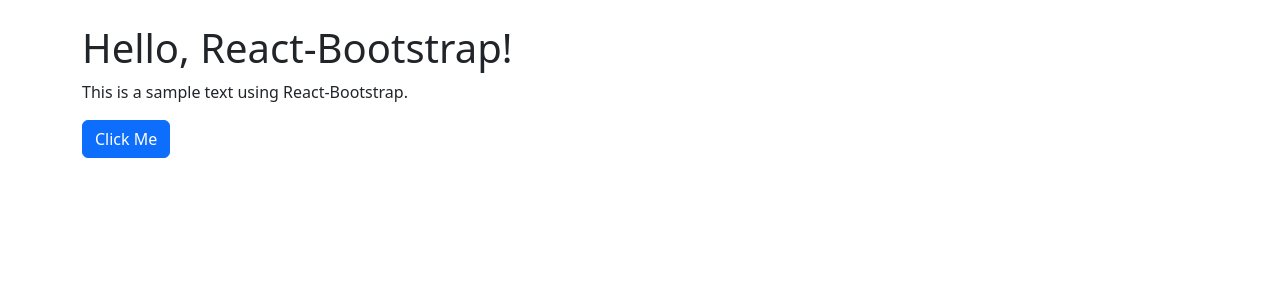
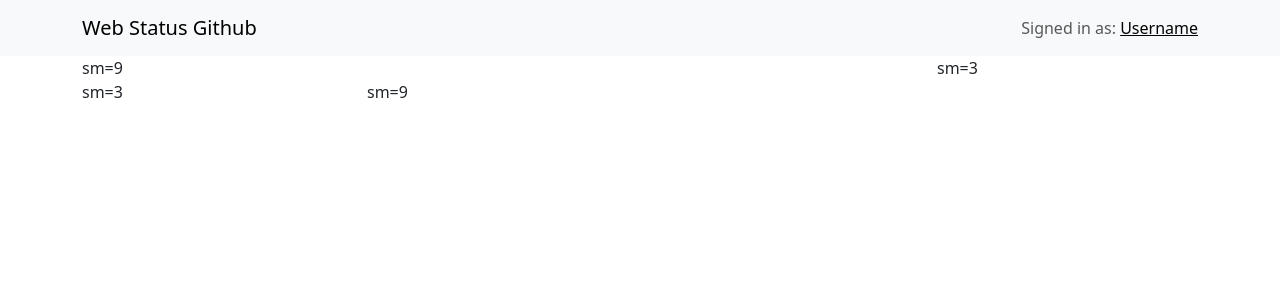
Before and after one commit to lLab-sy/web-status-github, a React (Create React App) app: page / in a window 1280 px wide. Shown: the top 300 px of the page. Built offline with nearby package versions, Linux system fonts and the light colour scheme.

Commit message:
add header and some of main content

```diff
--- a/src/App.tsx
+++ b/src/App.tsx
@@ -1,17 +1,9 @@
 import React from 'react';
-import { Container, Row, Col, Button } from 'react-bootstrap';
+import MainContent from './containers/MainContent';
 
 const App: React.FC = () => {
   return (
-    <Container>
-      <Row className="mt-4">
-        <Col>
-          <h1>Hello, React-Bootstrap!</h1>
-          <p>This is a sample text using React-Bootstrap.</p>
-          <Button variant="primary">Click Me</Button>
-        </Col>
-      </Row>
-    </Container>
+    <MainContent/>
   );
 };
 
--- /dev/null
+++ b/src/components/header/index.tsx
@@ -0,0 +1,20 @@
+import Container from 'react-bootstrap/Container';
+import Navbar from 'react-bootstrap/Navbar';
+
+function Header() {
+  return (
+    <Navbar className="bg-body-tertiary">
+      <Container>
+        <Navbar.Brand href="#home">Web Status Github</Navbar.Brand>
+        <Navbar.Toggle />
+        <Navbar.Collapse className="justify-content-end">
+          <Navbar.Text>
+            Signed in as: <a href="#login">Username</a>
+          </Navbar.Text>
+        </Navbar.Collapse>
+      </Container>
+    </Navbar>
+  )
+}
+
+export default Header
--- /dev/null
+++ b/src/containers/MainContent/index.tsx
@@ -0,0 +1,20 @@
+import Container from 'react-bootstrap/Container';
+import Row from 'react-bootstrap/Row';
+import Col from 'react-bootstrap/Col';
+
+function MainContent() {
+  return (
+    <Container>
+      <Row>
+        <Col sm={9}>sm=9</Col>
+        <Col sm={3}>sm=3</Col>
+      </Row>
+      <Row>
+        <Col sm={3}>sm=3</Col>
+        <Col sm={9}>sm=9</Col>
+      </Row>
+    </Container>
+  );
+}
+
+export default MainContent;
--- a/src/index.tsx
+++ b/src/index.tsx
@@ -4,12 +4,14 @@
 import App from './App';
 import reportWebVitals from './reportWebVitals';
 import 'bootstrap/dist/css/bootstrap.min.css';
+import Header from './components/header';
 
 const root = ReactDOM.createRoot(
   document.getElementById('root') as HTMLElement
 );
 root.render(
   <React.StrictMode>
+    <Header />
     <App />
   </React.StrictMode>
 );
```
